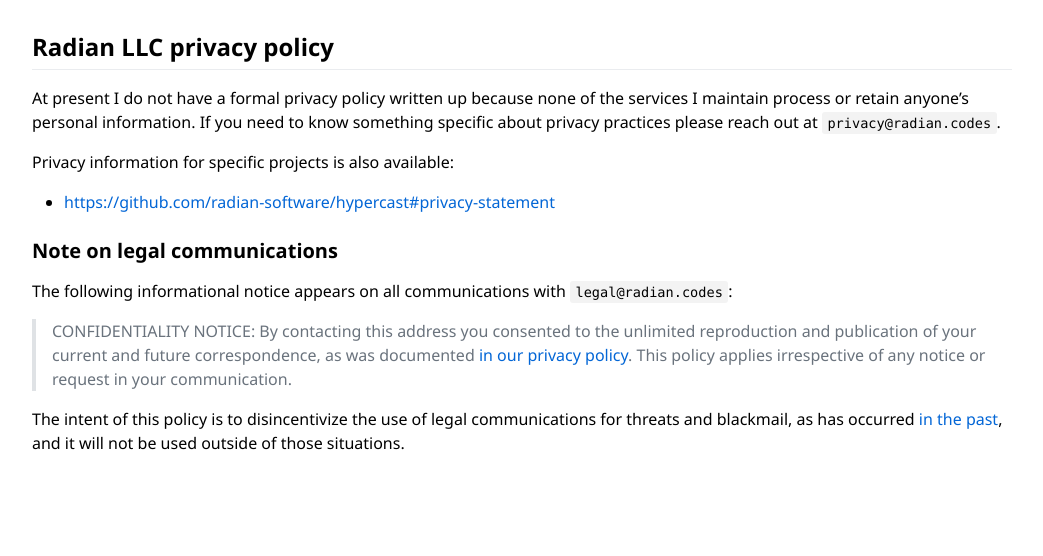
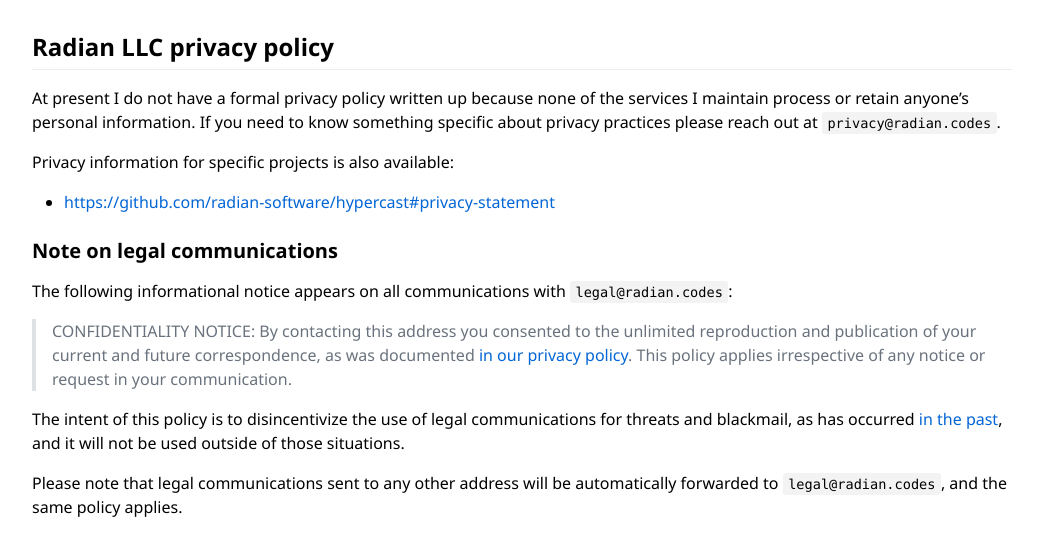
Before and after one commit to radian-software/radian.codes, a Jekyll site: the page built from privacy.md, in a window 1280 px wide. Shown: the top 556 px of the page, without its empty margins (118-1161 px from the left). Built offline with Jekyll 4.4.1, drawn with Linux system fonts in a browser that asks for light colours.

Commit message:
Addendum

```diff
--- a/privacy.md
+++ b/privacy.md
@@ -28,3 +28,7 @@ The intent of this policy is to disincentivize the use of legal
 communications for threats and blackmail, as has occurred [in the
 past](https://intuitiveexplanations.com/tech/replit/), and it will not
 be used outside of those situations.
+
+Please note that legal communications sent to any other address will
+be automatically forwarded to `legal@radian.codes`, and the same
+policy applies.
```
